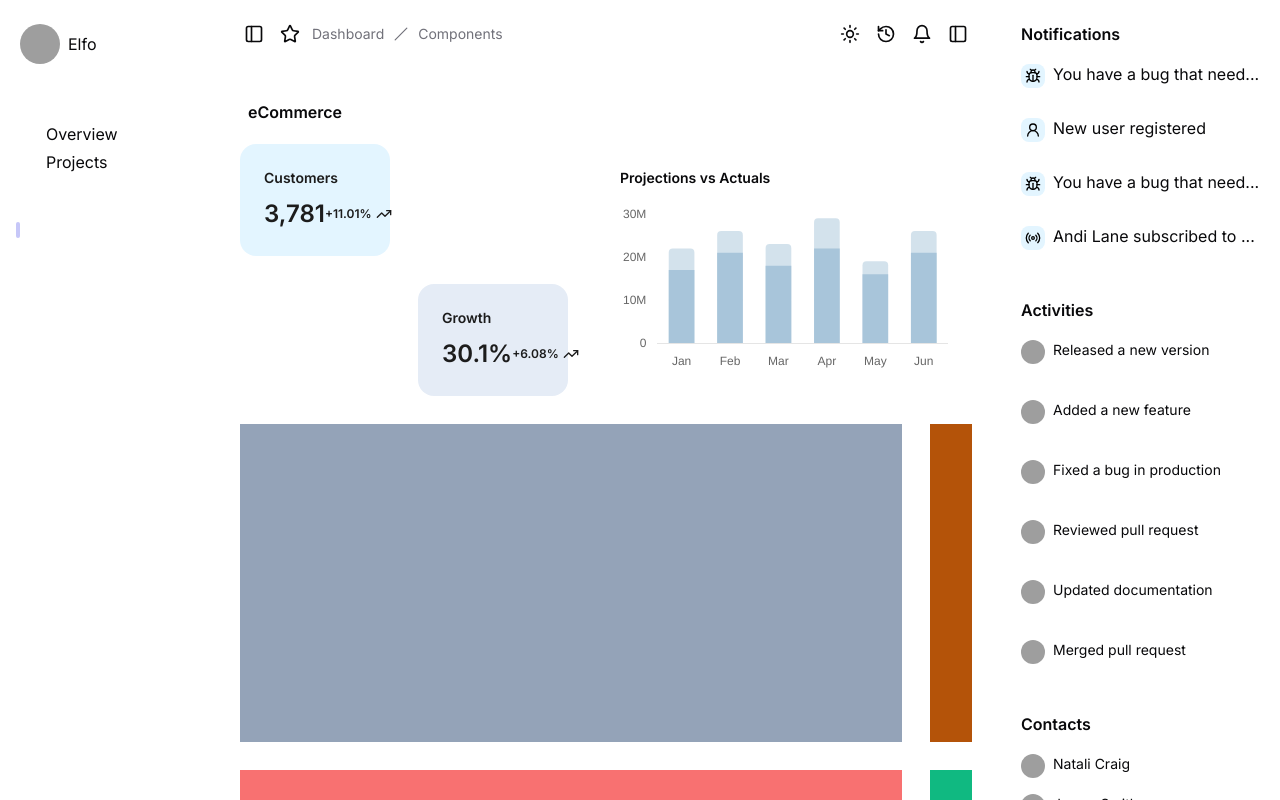
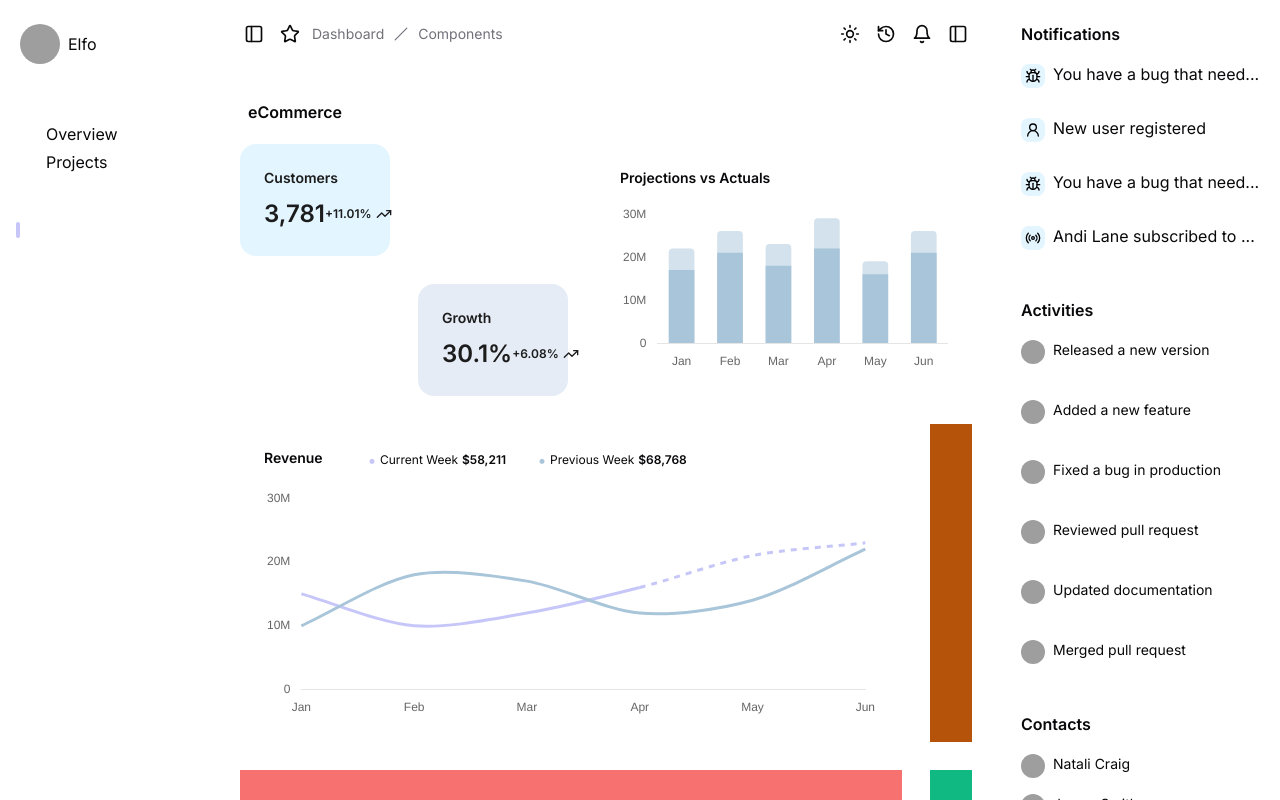
Before and after one commit to niveshnagar/juspay-assignment, a React (Vite) app: page / in a window 1280 px wide. Built offline with nearby package versions, Linux system fonts and the light colour scheme; grey boxes are pictures that could not be loaded.

Commit message:
chore: added line graph

```diff
--- a/src/components/DataGrid.tsx
+++ b/src/components/DataGrid.tsx
@@ -1,4 +1,5 @@
 import CardItem from "./Card";
+import LineGraph from "./LineGraph";
 import StackedBarChart from "./StackedBarChart";
 
 const DataGrid = () => {
@@ -50,7 +51,38 @@ const DataGrid = () => {
 
       {/* Row 2 */}
       <div className="flex flex-row gap-7 w-full h-[318px]">
-        <div className="bg-slate-400 w-[662px] h-full"></div>
+        <div className=" w-[662px] h-full bg-white bg-opacity-5 rounded-2xl p-6 flex flex-col gap-4">
+          <div className="flex flex-row gap-4">
+            <p className="font-semibold text-sm">Revenue</p>
+            <p className="text-white text-opacity-20">|</p>
+            <div className="py-0.5 pr-2 pl-1 flex flex-row items-center">
+              <div className="text-[#C6C7F8] w-4 h-4 flex justify-center items-center">
+                &#x2022;
+              </div>
+              <div className="text-xs leading-[18px] flex items-center mr-1">
+                Current Week
+              </div>
+              <div className="text-xs leading-[18px] flex items-center font-semibold">
+                $58,211
+              </div>
+            </div>
+            <div className="py-0.5 pr-2 pl-1 flex flex-row items-center">
+              <div className="text-[#A8C5DA] w-4 h-4 flex justify-center items-center">
+                &#x2022;
+              </div>
+              <div className="text-xs leading-[18px] flex items-center mr-1">
+                Previous Week
+              </div>
+              <div className="text-xs leading-[18px] flex items-center font-semibold">
+                $68,768
+              </div>
+            </div>
+          </div>
+          {/* Line Graph */}
+          <div className="flex-1 flex justify-center w-full">
+            <LineGraph/>
+          </div>
+        </div>
         <div className="bg-amber-700 flex-1 h-full"></div>
       </div>
 
--- /dev/null
+++ b/src/components/LineGraph.tsx
@@ -0,0 +1,103 @@
+import { Line } from "react-chartjs-2";
+import {
+  Chart as ChartJS,
+  LineElement,
+  CategoryScale,
+  LinearScale,
+  PointElement,
+  Tooltip,
+  Legend,
+} from "chart.js";
+
+// Register Chart.js components
+ChartJS.register(
+  LineElement,
+  CategoryScale,
+  LinearScale,
+  PointElement,
+  Tooltip,
+  Legend
+);
+
+const LineGraph = () => {
+  const data = {
+    labels: ["Jan", "Feb", "Mar", "Apr", "May", "Jun"], // X-axis labels
+    datasets: [
+      {
+        label: "Dataset 1",
+        data: [10, 18, 17, 12, 14, 22], // Data points for the first line
+        borderColor: "#A8C5DA", // Line color (blue)
+        backgroundColor: "rgba(59, 130, 246, 0.2)", // Background fill (optional)
+        fill: false, // Whether the area under the line is filled
+        tension: 0.3, // Smoothness of the line
+        pointRadius: 0, // Remove points from the line
+        pointHoverRadius: 0, // No points on hover
+      },
+      {
+        label: "Dataset 2",
+        data: [15, 10, 12, 16, 21, 23], // Data points for the second line
+        borderColor: "#C6C7F8", // Line color (purple)
+        backgroundColor: "rgba(239, 68, 68, 0.2)", // Background fill (optional)
+        fill: false, // Whether the area under the line is filled
+        tension: 0.3, // Smoothness of the line
+        pointRadius: 0, // Remove points from the line
+        pointHoverRadius: 0, // No points on hover
+        segment: {
+          borderDash: (ctx) => {
+            const index = ctx.p0DataIndex; // Current data point index
+            // Apply dashed style after April (index 3)
+            return index >= 3 ? [6, 6] : undefined;
+          },
+        },
+      },
+    ],
+  };
+
+  const options = {
+    scales: {
+      x: {
+        grid: {
+          display: false, // Remove vertical grid lines
+        },
+      },
+      y: {
+        beginAtZero: true, // Start y-axis from 0
+        border: {
+          width: 0, // Hide the y-axis line
+        },
+        grid: {
+          drawBorder: false, // Hides the axis line
+          color: "#FFFFFF0D",
+          lineWidth: 2,
+          borderDash: [10, 5], // Creates a dashed effect
+          borderDashOffset: 0, // Start position of dashes
+          lineCap: "round", // Rounds the ends of grid lines
+        },
+        ticks: {
+          stepSize: 10, // Interval between grid lines
+          min: 0, // Set the minimum value to 0
+          max: 30, // Set the maximum value slightly above your data's max value
+          callback: function (value: number) {
+            if (value === 0) return 0;
+            return value / 1 + "M"; // Format ticks as 10M, 20M, etc.
+          },
+        },
+      },
+    },
+    plugins: {
+      legend: {
+        display: false,
+      },
+    },
+    responsive: true,
+    maintainAspectRatio: false,
+  };
+
+  return (
+    <div className="w-full">
+      <Line data={data} options={options} />
+    </div>
+  );
+};
+
+export default LineGraph;
```
